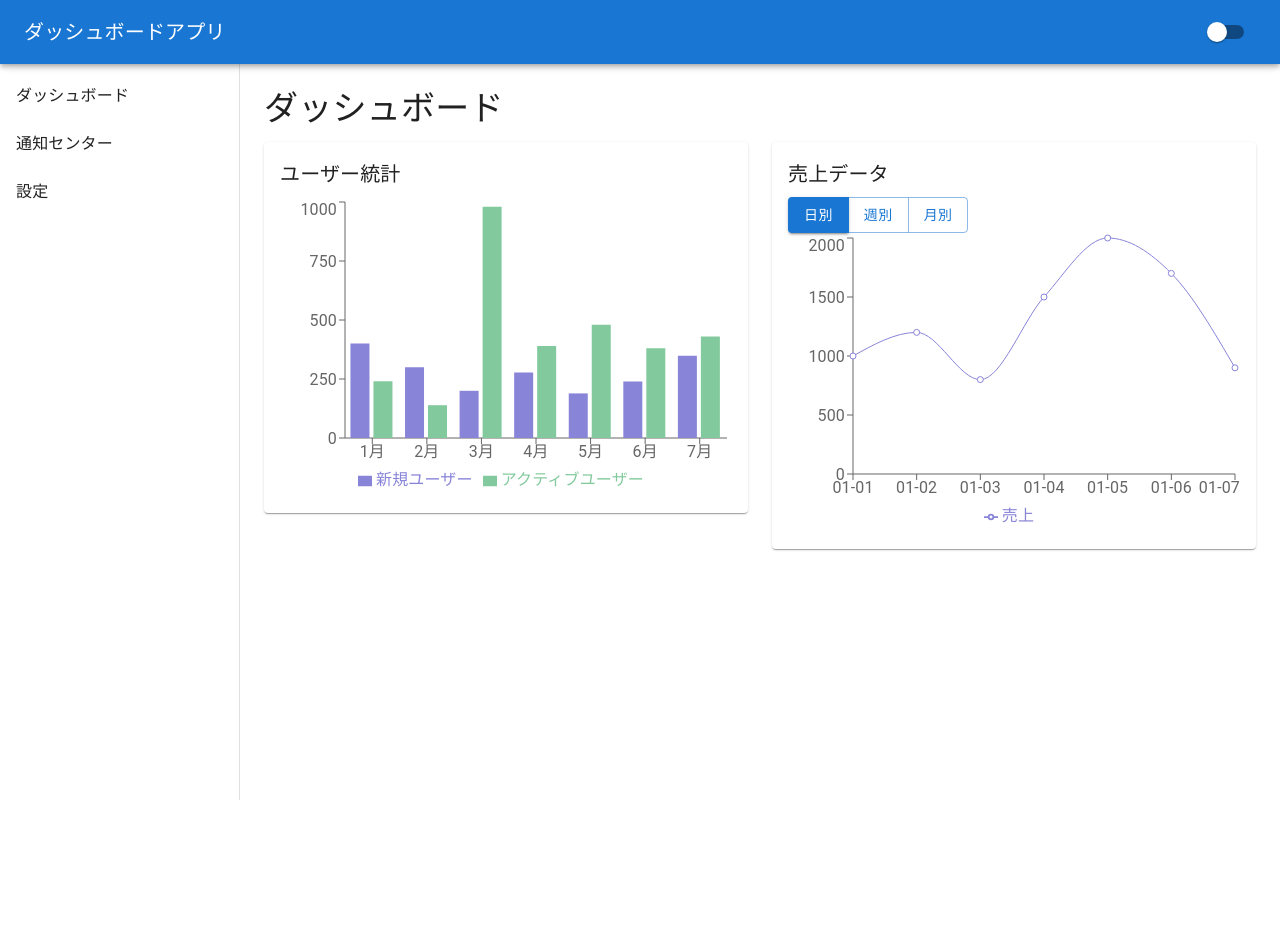
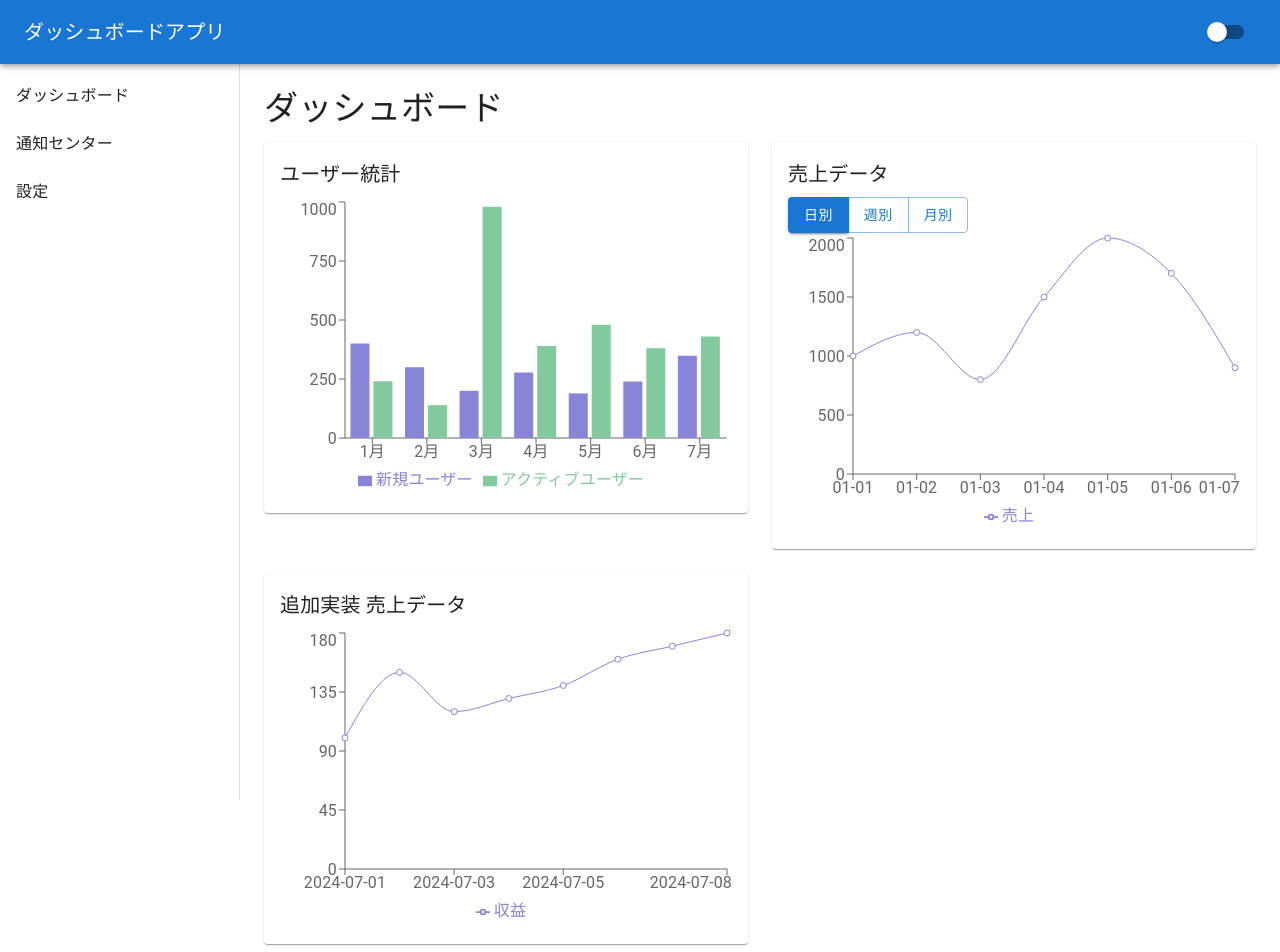
Before and after one commit to FOXHOUND-Ogasawara/dashboard-app, a React (Vite) app: page / in a window 1280 px wide. Shown: the top 952 px of the page. Before the commit the page ends 800 px from the top, so only its background shows below. Built offline with nearby package versions, Linux system fonts and the light colour scheme.

Commit message:
ダッシュボード追加タスク①完了

```diff
--- /dev/null
+++ b/src/components/RevenueSalesChart.tsx
@@ -0,0 +1,32 @@
+import React from "react";
+import {
+  Legend,
+  Line,
+  LineChart,
+  ResponsiveContainer,
+  Tooltip,
+  XAxis,
+  YAxis,
+} from "recharts";
+import { salesData } from "../data/newSalesData";
+
+const RevenueSalesChart: React.FC = () => {
+  return (
+    <ResponsiveContainer width="100%" height={300}>
+      <LineChart data={salesData}>
+        <XAxis dataKey="record.date" />
+        <YAxis />
+        <Tooltip />
+        <Legend />
+        <Line
+          type="monotone"
+          dataKey="record.revenue.total"
+          name="収益"
+          stroke="#8884d8"
+        />
+      </LineChart>
+    </ResponsiveContainer>
+  );
+};
+
+export default RevenueSalesChart;
--- /dev/null
+++ b/src/data/newSalesData.ts
@@ -0,0 +1,77 @@
+export interface RevenueSales {
+  record: {
+    date: string;
+    revenue: {
+      total: number;
+    };
+  };
+}
+
+export interface CategorySales {
+  date: string;
+  categorySales: {
+    electronics: number;
+    clothing: number;
+  };
+}
+
+export interface PeriodSales {
+  period: string;
+  label: string;
+  value: number;
+}
+
+//折れ線グラフで表示
+export const salesData: RevenueSales[] = [
+  { record: { date: "2024-07-01", revenue: { total: 100 } } },
+  { record: { date: "2024-07-02", revenue: { total: 150 } } },
+  { record: { date: "2024-07-03", revenue: { total: 120 } } },
+  { record: { date: "2024-07-04", revenue: { total: 130 } } },
+  { record: { date: "2024-07-05", revenue: { total: 140 } } },
+  { record: { date: "2024-07-06", revenue: { total: 160 } } },
+  { record: { date: "2024-07-07", revenue: { total: 170 } } },
+  { record: { date: "2024-07-08", revenue: { total: 180 } } },
+];
+
+//棒グラフで表示
+export const categorySalesData: CategorySales[] = [
+  { date: "2024-07-01", categorySales: { electronics: 50, clothing: 50 } },
+  { date: "2024-07-02", categorySales: { electronics: 75, clothing: 75 } },
+  { date: "2024-07-03", categorySales: { electronics: 60, clothing: 60 } },
+  { date: "2024-07-04", categorySales: { electronics: 65, clothing: 65 } },
+  { date: "2024-07-05", categorySales: { electronics: 70, clothing: 70 } },
+  { date: "2024-07-06", categorySales: { electronics: 80, clothing: 80 } },
+  { date: "2024-07-07", categorySales: { electronics: 85, clothing: 85 } },
+  { date: "2024-07-08", categorySales: { electronics: 90, clothing: 90 } },
+];
+
+//ボタンで日別、週別、月別を切り替えられる
+//折れ線グラフで表示
+export const periodSalesData: PeriodSales[] = [
+  { period: "daily", label: "2024-07-01", value: 100 },
+  { period: "daily", label: "2024-07-02", value: 150 },
+  { period: "weekly", label: "2024-W27", value: 350 },
+  { period: "monthly", label: "2024-07", value: 1200 },
+  { period: "daily", label: "2024-07-03", value: 120 },
+  { period: "daily", label: "2024-07-04", value: 130 },
+  { period: "weekly", label: "2024-W28", value: 400 },
+  { period: "monthly", label: "2024-08", value: 1300 },
+  { period: "daily", label: "2024-07-05", value: 140 },
+  { period: "daily", label: "2024-07-06", value: 160 },
+  { period: "weekly", label: "2024-W29", value: 450 },
+  { period: "weekly", label: "2024-W30", value: 420 },
+  { period: "weekly", label: "2024-W31", value: 460 },
+  { period: "weekly", label: "2024-W32", value: 480 },
+  { period: "monthly", label: "2024-09", value: 1400 },
+  { period: "monthly", label: "2024-10", value: 1350 },
+  { period: "monthly", label: "2024-11", value: 1450 },
+  { period: "monthly", label: "2024-12", value: 1500 },
+  { period: "weekly", label: "2024-W33", value: 500 },
+  { period: "weekly", label: "2024-W34", value: 520 },
+  { period: "weekly", label: "2024-W35", value: 540 },
+  { period: "weekly", label: "2024-W36", value: 560 },
+  { period: "monthly", label: "2025-01", value: 1600 },
+  { period: "monthly", label: "2025-02", value: 1550 },
+  { period: "monthly", label: "2025-03", value: 1650 },
+  { period: "monthly", label: "2025-04", value: 1700 },
+];
--- a/src/pages/Dashboard.tsx
+++ b/src/pages/Dashboard.tsx
@@ -3,6 +3,7 @@ import Grid from "@mui/material/GridLegacy";
 import React from "react";
 import UserStatsChart from "../components/UserStatsChart";
 import SalesChart from "../components/SalesChart";
+import RevonueSalesChart from "../components/RevenueSalesChart";
 
 const Dashboard: React.FC = () => {
   return (
@@ -29,6 +30,15 @@ const Dashboard: React.FC = () => {
             <SalesChart />
           </Paper>
         </Grid>
+        {/* 追加実装 売上データチャート*/}
+        <Grid item xs={12} md={6}>
+          <Paper sx={{ p: 2 }}>
+            <Typography variant="h6" gutterBottom>
+              追加実装 売上データ
+            </Typography>
+            <RevonueSalesChart />
+          </Paper>
+        </Grid>
       </Grid>
     </div>
   );
```
